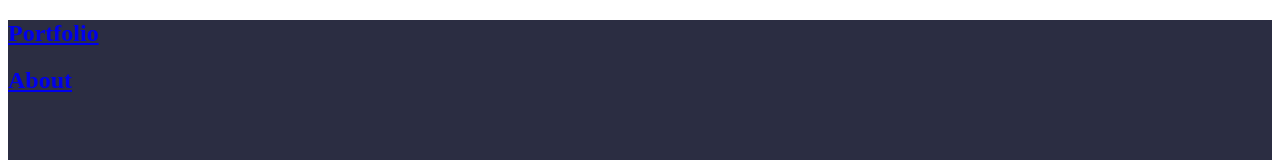
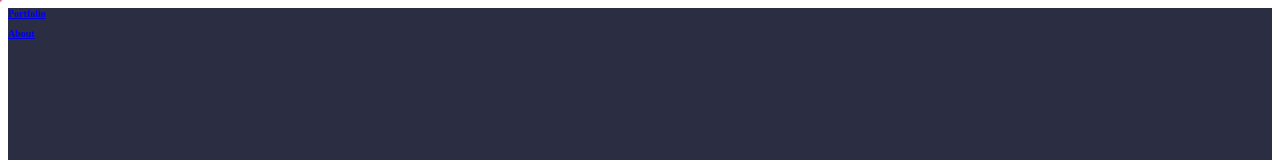
Before and after one commit to hamzulala/afrahs-studio, a Next.js app: page / in a window 1280 px wide. Shown: the top 160 px of the page. Built offline with nearby package versions, Linux system fonts and the light colour scheme; a web font is replaced by a local one.

Commit message:
Created Custom Cursor
- Custom Cursor can change sizes over certain objects
- When hovered over an object, the cursor show negative value overlay

```diff
--- /dev/null
+++ b/components/Cursor.js
@@ -0,0 +1,77 @@
+import { useEffect, useState } from "react";
+import { motion } from "framer-motion";
+
+const Cursor = ({ primaryColor, secondaryColor, variant = "default" }) => {
+  const [mousePosition, setMousePosition] = useState({
+    x: -10,
+    y: -10,
+  });
+
+  const [cursorVariant, setCursorVariant] = useState("default");
+
+  useEffect(() => {
+    const mouseMove = (e) => {
+      setMousePosition({
+        x: e.clientX,
+        y: e.clientY,
+      });
+    };
+
+    window.addEventListener("mousemove", mouseMove);
+
+    return () => {
+      window.removeEventListener("mousemove", mouseMove);
+    };
+  }, []);
+
+  const variants = {
+    default: {
+      x: mousePosition.x - 16,
+      y: mousePosition.y - 16,
+    },
+    defaultDifference: {
+      x: mousePosition.x - 16,
+      y: mousePosition.y - 16,
+      backgroundColor: `${secondaryColor}`,
+      mixBlendMode: "difference",
+    },
+    big: {
+      height: 150,
+      width: 150,
+      x: mousePosition.x - 75,
+      y: mousePosition.y - 75,
+      backgroundColor: `${secondaryColor}`,
+      mixBlendMode: "difference",
+    },
+    medium: {
+      height: 100,
+      width: 100,
+      x: mousePosition.x - 50,
+      y: mousePosition.y - 50,
+      backgroundColor: `${secondaryColor}`,
+      mixBlendMode: "difference",
+    },
+  };
+
+  useEffect(() => {
+    setCursorVariant(variant);
+  }, [variant]);
+
+  const cursor = {
+    backgroundColor: `${secondaryColor}`,
+    height: "32px",
+    width: "32px",
+    borderRadius: "50%",
+    position: "fixed",
+    top: "0",
+    left: "0",
+    pointerEvents: "none",
+    zIndex: "999",
+  };
+
+  return (
+    <motion.div style={cursor} variants={variants} animate={cursorVariant} />
+  );
+};
+
+export default Cursor;
--- a/components/Header.js
+++ b/components/Header.js
@@ -23,7 +23,7 @@
         setColor(secondaryColor);
         setTextColor(primaryColor);
       } else {
-        setColor('transparent');
+        setColor("transparent");
         setTextColor(secondaryColor);
       }
     };
@@ -58,7 +58,7 @@
               <Link href="/portfolio">Portfolio</Link>
             </li>
             <li className="p-4 hover:underline underline-offset-1 hover:opacity-50">
-              <Link href="/contact">About</Link>
+              <Link href="/about">About</Link>
             </li>
           </ul>
         </motion.div>
@@ -100,7 +100,7 @@
               </Link>
             </li>
             <li className="p-4 text-4xl">
-              <Link href="/contact">
+              <Link href="/about">
                 <h3>About</h3>
               </Link>
             </li>
--- a/components/Hero.js
+++ b/components/Hero.js
@@ -2,6 +2,7 @@
 import HeroDesktop from "@/components/HeroDesktop";
 import HeroMobile from "@/components/HeroMobile";
 import projects from "@/data/projects.json";
+import Cursor from "./Cursor";
 import { motion } from "framer-motion";
 
 const Hero = () => {
--- a/components/HeroDesktop.js
+++ b/components/HeroDesktop.js
@@ -4,6 +4,7 @@
 import ImgCarouselDesktop from "./ImgCarouselDesktop";
 import projects from "@/data/projects.json";
 import { AnimatePresence, motion } from "framer-motion";
+import Cursor from "./Cursor";
 
 const HeroDesktop = ({ projectId }) => {
   /** LANDING PAGE FOR DESKTOP VIEW
@@ -11,6 +12,14 @@
    */
 
   const [logoSize, setLogoSize] = useState(350);
+  const [textSize, setTextSize] = useState(17);
+
+  //cursor stuff
+  const [cursorVariant, setCursorVariant] = useState("default");
+
+  const cursorBig = () => setCursorVariant("big");
+  const cursorMedium = () => setCursorVariant("medium");
+  const cursorDefault = () => setCursorVariant("default");
 
   useEffect(() => {
     const handleResize = () => {
@@ -18,12 +27,16 @@
       const windowWidth = window.innerWidth;
       if (windowWidth < 640) {
         setLogoSize(200);
+        setTextSize(8);
       } else if (windowWidth < 768) {
         setLogoSize(250);
-      } else if (windowWidth < 1025) {
+        setTextSize(10);
+      } else if (windowWidth < 1024) {
         setLogoSize(300);
+        setTextSize(10);
       } else {
-        setLogoSize(450);
+        setLogoSize(500);
+        setTextSize(10);
       }
     };
 
@@ -39,30 +52,46 @@
   }, []);
 
   return (
-    <motion.div className="h-screen grid grid-cols-2 overflow-hidden justify-items-center">
+    <motion.div
+      className="h-screen grid grid-cols-2 overflow-hidden justify-items-center"
+      style={{ cursor: "none" }}
+    >
+      <Cursor
+        primaryColor={projects[projectId].primaryColor}
+        secondaryColor={projects[projectId].secondaryColor}
+        variant={cursorVariant}
+      />
       <motion.div
         className="flex flex-row justify-center items-center m-10"
         style={{ color: `${projects[projectId].secondaryColor}` }}
+        onMouseEnter={cursorBig}
+        onMouseLeave={cursorDefault}
         initial={{ opacity: 0, scale: 0.8 }}
         animate={{ opacity: 1, scale: 1 }}
         exit={{ opacity: 0, scale: 0.8, x: "-20%" }}
         transition={{ duration: 0.4, delay: 0.5, ease: [0, 0.71, 0.2, 1.01] }}
       >
         <motion.div
-          className="flex flex-col space-y-20"
+          className="flex flex-col space-y-10 lg:space-y-20 xl:space-y-20"
           initial={{ opacity: 0, scale: 0.8 }}
           animate={{ opacity: 1, scale: 1 }}
           exit={{ opacity: 0, scale: 0.8, x: "-20%" }}
           transition={{ duration: 0.4, delay: 0.5, ease: [0, 0.71, 0.2, 1.01] }}
         >
           <div className="-rotate-90 mb-4">
-            <h2 className="hidden hover:underline underline-offset-1 tracking-widest md:contents">
+            <h2
+              className="hidden hover:underline underline-offset-1 tracking-widest md:contents"
+              style={{ fontSize: textSize }}
+            >
               <Link href="/portfolio">Portfolio</Link>
             </h2>
           </div>
           <div className="-rotate-90">
-            <h2 className="hidden hover:underline underline-offset-1 tracking-widest md:contents">
-              <Link href="/contact">About</Link>
+            <h2
+              className="hidden hover:underline underline-offset-1 tracking-widest md:contents"
+              style={{ fontSize: textSize }}
+            >
+              <Link href="/about">About</Link>
             </h2>
           </div>
         </motion.div>
--- a/pages/portfolio.tsx
+++ b/pages/portfolio.tsx
@@ -4,6 +4,7 @@
 import ProjectImgLink from "@/components/ProjectImgLink";
 import projects from "@/data/projects.json";
 import { motion } from "framer-motion";
+import Cursor from "@/components/Cursor";
 
 type Props = {};
 
@@ -25,6 +26,7 @@
       className="flex  items-center justify-center h-screen ease-in duration-300"
       style={{ backgroundColor: `${primaryColor}` }}
     >
+      <Cursor primaryColor={primaryColor} secondaryColor={secondaryColor}/>
       <Header primaryColor={primaryColor} secondaryColor={secondaryColor} />
       {/*
        * Should be a dynamic list of all projects
```
Also changed, not shown: components/BlogDesktop.js (+20 -2 lines), pages/about.tsx (added, +11 -0 lines), pages/blog/[slug].tsx (+1 -10 lines).
